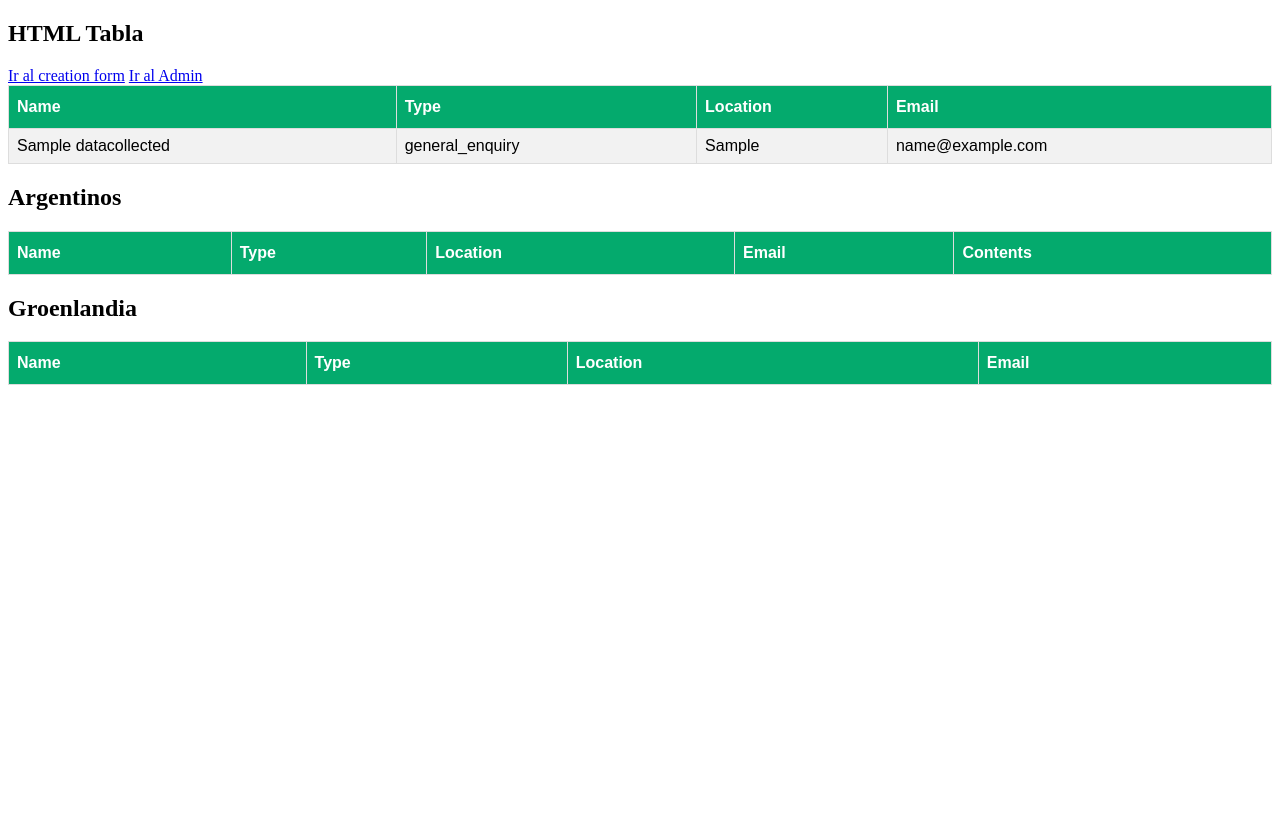
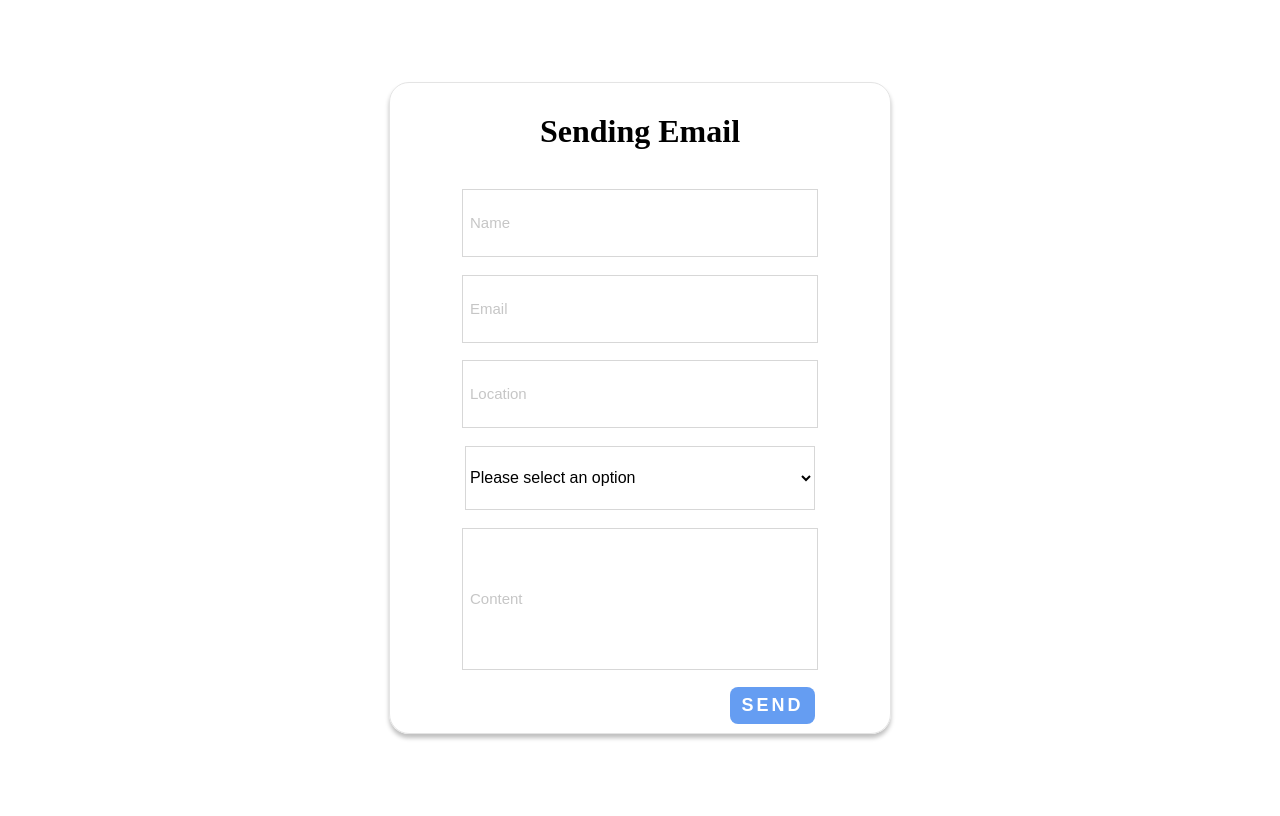
Before and after one commit to NicolasRozas98/Assesment, a Django app: page / in a window 1280 px wide. Before the commit the page ends 385 px from the top, so only its background shows below. Run offline with Django 3.2, Linux system fonts and the light colour scheme; tables that the repository leaves empty hold one stand-in row (values such as "Sample post"); lists and menus that the app fills with data are empty.

Commit message:
Add the sending email, Template, styles(css) And modify some fields

```diff
--- a/assesment/models.py
+++ b/assesment/models.py
@@ -7,8 +7,8 @@ class DataCollected(models.Model):
         ("request_a_call_back", "Request A Call Back"),
         ("customer_service_enquiry", "Customer Service Enquiry"),
     )
-    type = models.CharField(max_length= 100, choices= BOOK_CHOICES)
-    name = models.CharField(max_length=64, default="")
-    content = models.TextField(max_length=500, null=True)
-    location = models.CharField(max_length=64, default="")
-    email = models.EmailField(max_length=254, default="")
+    type_choice = models.CharField(max_length = 100, choices = BOOK_CHOICES)
+    name = models.CharField(max_length = 64, default = "")
+    content = models.TextField(max_length = 500, null=True)
+    location = models.CharField(max_length = 64, null=True)
+    email = models.EmailField(max_length = 254, null=True)
--- a/assesment/static/css/style.css
+++ b/assesment/static/css/style.css
@@ -1,27 +1,54 @@
-#customers {
-    font-family: Arial, Helvetica, sans-serif;
-    border-collapse: collapse;
+.form-container {
+    display: flex;
+    justify-content: center;
+    align-items: center;
     width: 100%;
+    height: 100vh;
   }
 
-#customers td, #customers th {
-    border: 1px solid #ddd;
-    padding: 8px;
+  form {
+    border-radius: 20px;
+    width: 500px;
+    height: 650px;
+    border: 1px solid #e4e4e4;
+    box-shadow: 0px 4px 4px rgba(0,0,0,0.25);
+    display:flex;
+    flex-direction: column;
+    justify-content: space-around;
+    align-items: center;
+  }
+  input,select {
+    width: 70%;
+    border: 1px solid #d7d7d7;
+    height: 4rem;
+    background-color: white;
+    font-size: 16px;
+  }
+  button {
+    background: rgba(32,114,237,0.69);
+    color: white;
+    font-size: 18px;
+    font-weight: bold;
+    letter-spacing: 3px;
+    border-radius: 8px;
+    border: none;
+    text-transform: uppercase;
+    padding: .5rem;
+    float: right;
+    width: 85px;
   }
 
-#customers tr:nth-child(even){background-color: #f2f2f2;}
-
-#customers tr:hover {background-color: #ddd;}
-
-#customers th {
-    padding-top: 12px;
-    padding-bottom: 12px;
-    text-align: left;
-    background-color: #04AA6D;
-    color: white;
+  input::placeholder {
+    color: #c6c6c6;
+    font-size: 15px;
+    padding-left: 5px;
+  }
+  .button-container {
+    display:flex;
+    justify-content: flex-end;
+    width: 70%;
   }
 
-.formu{
-    background-color: red;
-    text-align: center;
-}
+  .content-imput {
+    height: 138px;
+  }
--- a/assesment/templates/assesment/creation-form.html
+++ b/assesment/templates/assesment/creation-form.html
@@ -4,25 +4,33 @@
     <meta charset="UTF-8">
     <meta http-equiv="X-UA-Compatible" content="IE=edge">
     <meta name="viewport" content="width=device-width, initial-scale=1.0">
-    {% load staticfiles %}
+    {% load static %}
     <link rel="stylesheet" href="{% static 'css/style.css' %}" type="text/css">
-    <title>Creacion del form</title>
+    <title>Data Form</title>
 </head>
 <body>
-    <form method="POST" class= formu>
-        {% csrf_token %}
-        <input type="text" placeholder="Name" name="name">
-        <input type="email" placeholder="Email" name="email">
-        <input type="content" placeholder="Content" name="content">
-        <select name="type">
-            <option value="General Enquiryyy">General Enquiry</option>
-            <option value="Request A Call Back">Request A  Call Back</option>
-            <option value="Customer Service Enquiry">Customer Service Enquiry</option>
-        </select>
+    <div class="form-container">
+        <form method="POST" class=formu>
+            {% csrf_token %}
+            <h1>Sending Email </h1>
 
-        <input type="text" placeholder="Location" name="location">
-        <button type="submit">CREAME</button>
-    </form>
+            <input type="text"Required placeholder="Name" name="name">
+            <input type="email"Required placeholder="Email" name="email">
+            <input type="location"Required placeholder="Location" name="location">
+            <select name="type_choice" Required>
+                <option value="" selected disabled hidden>Please select an option</option>
+                <option value="General Enquiry">General Enquiry</option>
+                <option value="Request A Call Back">Request A Call Back</option>
+                <option value="Customer Service Enquiry">Customer Service Enquiry</option>
+            </select>
+            <input type="text"Required placeholder="Content"name ="content" class="content-imput">
+
+            <div class = "button-container">
+                <button> Send</button>
+            </div>
+
+        </form>
+    </div>
 
 </body>
 </html>
--- a/assesment/templates/assesment/post_list.html
+++ /dev/null
@@ -1,81 +0,0 @@
-<!DOCTYPE html>
-<html lang="en">
-<head>
-    <meta charset="UTF-8">
-    <meta name="viewport" content="width=device-width, initial-scale=1.0">
-    {% load staticfiles %}
-    <link rel="stylesheet" href="{% static 'css/style.css' %}" type="text/css">
-    <title>Giant assesment</title>
-</head>
-<body>
-
-<h2>HTML Tabla </h2></a>
-<a href="/create">Ir al creation form</a>
-<a href="/admin">Ir al Admin</a>
-<body>
-    <table id="customers">
-        <tr>
-          <th>Name</th>
-          <th>Type</th>
-          <th>Location</th>
-          <th>Email</th>
-        </tr>
-{% for data in collected_data %}
-
-
-      <tr>
-        <td>{{data.name}}</td>
-        <td>{{data.type}}</td>
-        <td>{{data.location}}</td>
-        <td>{{data.email}}</td>
-      </tr>
-{% endfor %}
-
-</table>
-<h2>Argentinos</h2>
-<body>
-    <table id="customers">
-        <tr>
-          <th>Name</th>
-          <th>Type</th>
-          <th>Location</th>
-          <th>Email</th>
-          <th>Contents</th>
-        </tr>
-{% for data in data_filter %}
-
-
-      <tr>
-        <td>{{data.name}}</td>
-        <td>{{data.type}}</td>
-        <td>{{data.location}}</td>
-        <td>{{data.email}}</td>
-        <td>{{data.content}}</td>
-      </tr>
-{% endfor %}
-
-</table>
-<h2>Groenlandia</h2>
-<body>
-    <table id="customers">
-        <tr>
-          <th>Name</th>
-          <th>Type</th>
-          <th>Location</th>
-          <th>Email</th>
-        </tr>
-{% for data in data_locate %}
-
-
-      <tr>
-        <td>{{data.name}}</td>
-        <td>{{data.type}}</td>
-        <td>{{data.location}}</td>
-        <td>{{data.email}}</td>
-      </tr>
-
-{% endfor %}
-
-</table>
-</body>
-</html>
--- a/assesment/urls.py
+++ b/assesment/urls.py
@@ -6,7 +6,4 @@ from . import views
 urlpatterns = [
     path('',views.post_list, name='post_list'),
     path('create/',views.create_colleted_data, name='create'),
-    path('create/',views.create_colleted_data, name='update'),
-
-
 ]
--- a/assesment/views.py
+++ b/assesment/views.py
@@ -1,22 +1,44 @@
 from django.shortcuts import render,HttpResponseRedirect
 from .models import DataCollected
+from django.core.mail import send_mail
+from django.core import mail
+from django.template.loader import render_to_string
+from django.utils.html import strip_tags
+
 
 def post_list(request):
+    #Collect All the objects
     objects = DataCollected.objects.all()
-    #Exampel with filters
+    #Example with filters
     argentinians = DataCollected.objects.filter(location = "Argentina")
     groenlandia = DataCollected.objects.filter(location = "Groenlandia")
-    return render(request, 'assesment/post_list.html',{"collected_data": objects, "data_filter": argentinians, "data_locate": groenlandia})
+    return render(request, 'assesment/creation-form.html',{"collected_data": objects,
+                                                        "data_filter": argentinians,
+                                                        "data_locate": groenlandia, })
 
+    #Create Form and send Email
 def create_colleted_data(request):
     if request.POST:
         name = request.POST.get("name")
         location = request.POST.get("location")
-        tipo = request.POST.get("type")
+        tipo = request.POST.get("type_choice")
         email= request.POST.get("email")
         content= request.POST.get("content")
-        new_object = DataCollected(name=name, location=location, type=tipo, email=email, content=content)
-        new_object.save()
+        html_message = render_to_string('assesment/base_email.html',{'location': location,
+                                                                     'name':name,
+                                                                     'content':content,
+                                                                     'type_choice':tipo,
+                                                                     'email':email})
+        plain_message = strip_tags(html_message)
+        # send the Email
+        send_mail(
+            tipo,
+            plain_message,
+            'nicolasrozas22@gmail.com',
+            [email],
+            fail_silently = False,
+            html_message = html_message,
+        )
         return HttpResponseRedirect('/')
 
     return render(request, 'assesment/creation-form.html',{})
```
Also changed, not shown: assesment/templates/assesment/base_email.html (added, +57 -0 lines), mysite/settings.py (+10 -0 lines), assesment/assets/giant-logo.svg (added), assesment/migrations/0001_initial.py, assesment/migrations/0002_auto_20210819_1315.py (deleted), assesment/migrations/0002_auto_20210825_1732.py, assesment/migrations/0003_auto_20210820_1734.py (deleted), assesment/migrations/0003_auto_20210830_1333.py (added), assesment/migrations/0004_auto_20210824_1220.py (deleted).
